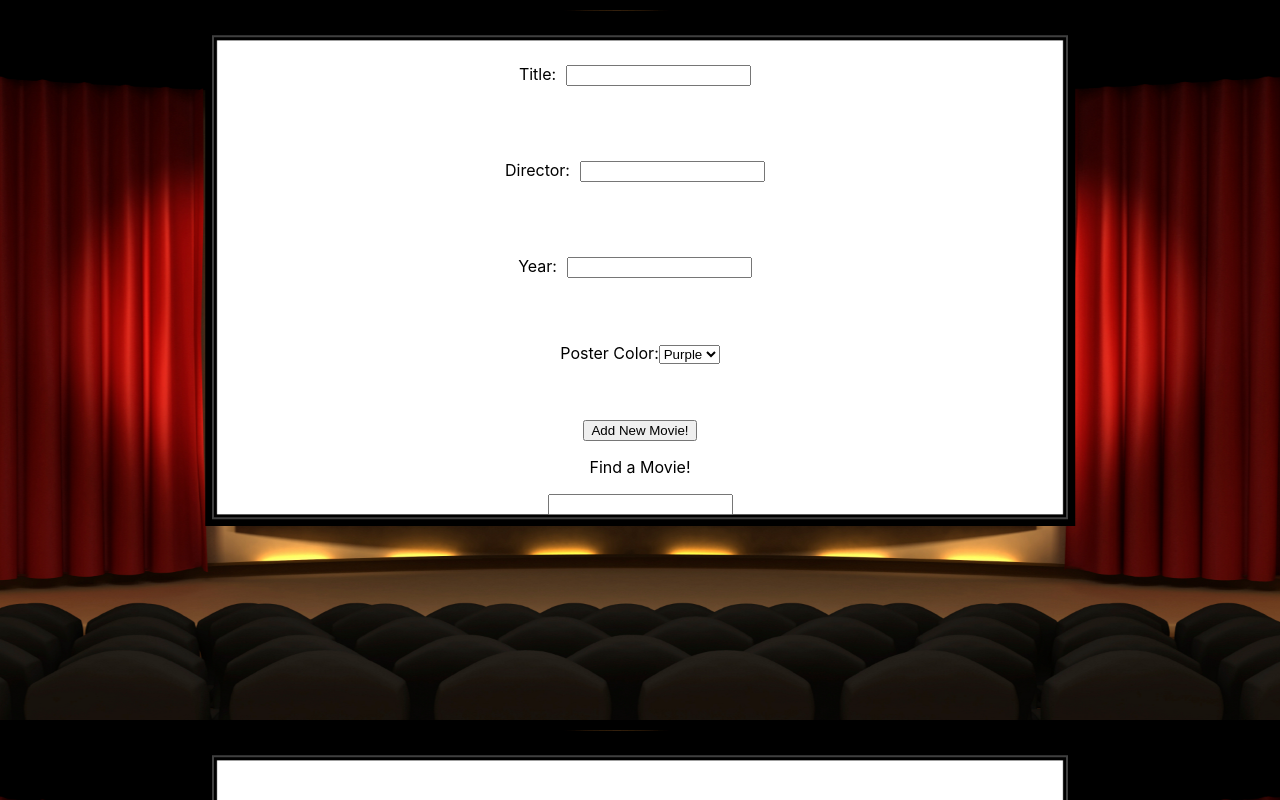
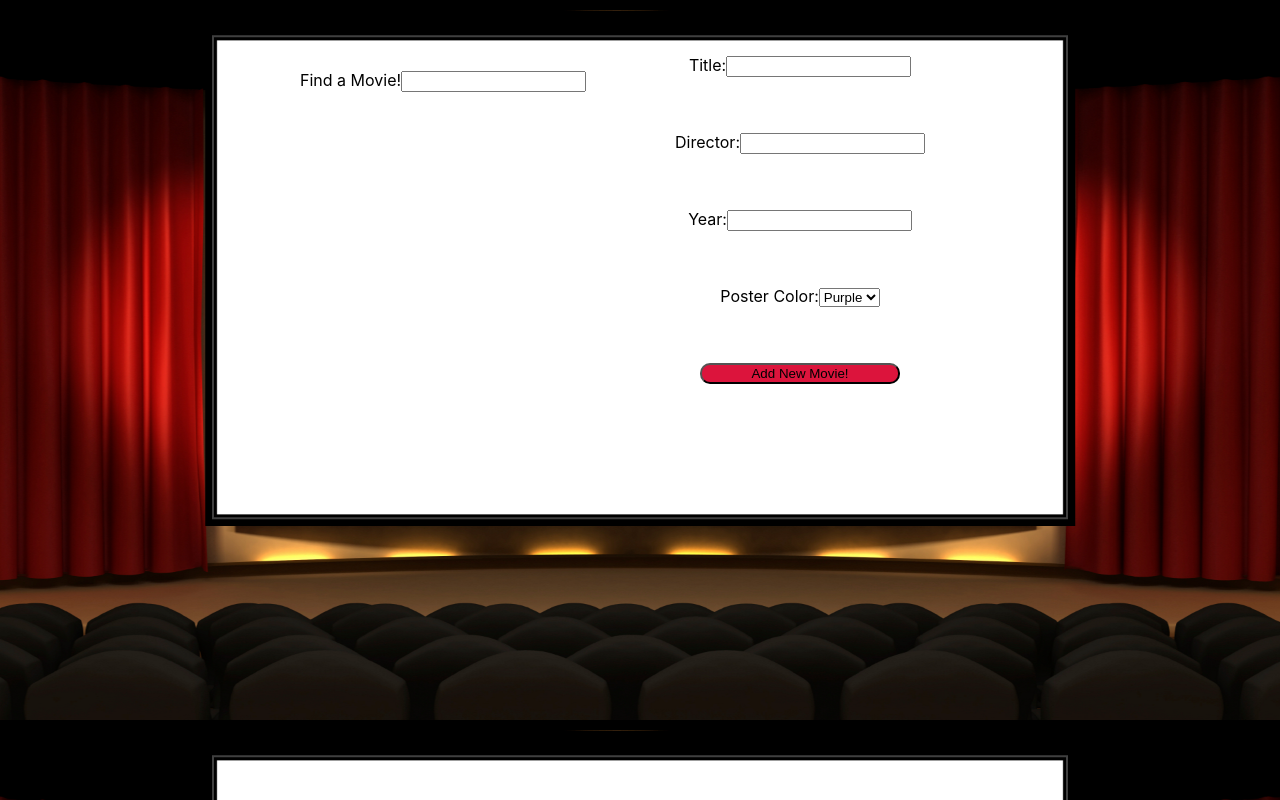
Before and after one commit to xDenzelB/movie-list-maker, a React (Create React App) app: page / in a window 1280 px wide. Built offline with nearby package versions, Linux system fonts and the light colour scheme.

Commit message:
Did some more CSS for a little clean up

```diff
--- a/src/App.css
+++ b/src/App.css
@@ -45,9 +45,16 @@ form label {
   display: block;
   margin: 55px;
 }
+form {
+  position: absolute;
+  right: 300px;
+}
 
-form input {
-  margin: 10px;
+
+.filter-class  {
+  position: absolute;
+  top: 70px;
+  left: 300px;
 }
 
 .movie-item {
@@ -63,3 +70,10 @@ form input {
   justify-content: center;
   flex-wrap: wrap;
 }
+
+button {
+  border-radius: 10px;
+  background-color: crimson;
+  width: 200px;
+
+}
--- a/src/App.js
+++ b/src/App.js
@@ -36,12 +36,12 @@ function App() {
             color={movieColor} />
         }
       </div>
-      <p>Find a Movie!</p>
-      <input value={currentFilter} onChange={(e) => setCurrentFilter(e.target.value)} />
-      <MovieList
-        allMovies={filteredMovies || allMovies }
-        deleteMovie={deleteMovie} />
-
+      <div className='filter-class'>Find a Movie!
+        <input className='filter' value={currentFilter} onChange={(e) => setCurrentFilter(e.target.value)} />
+        <MovieList
+          allMovies={filteredMovies || allMovies }
+          deleteMovie={deleteMovie} />
+      </div>
     </div>
   );
 }
```
